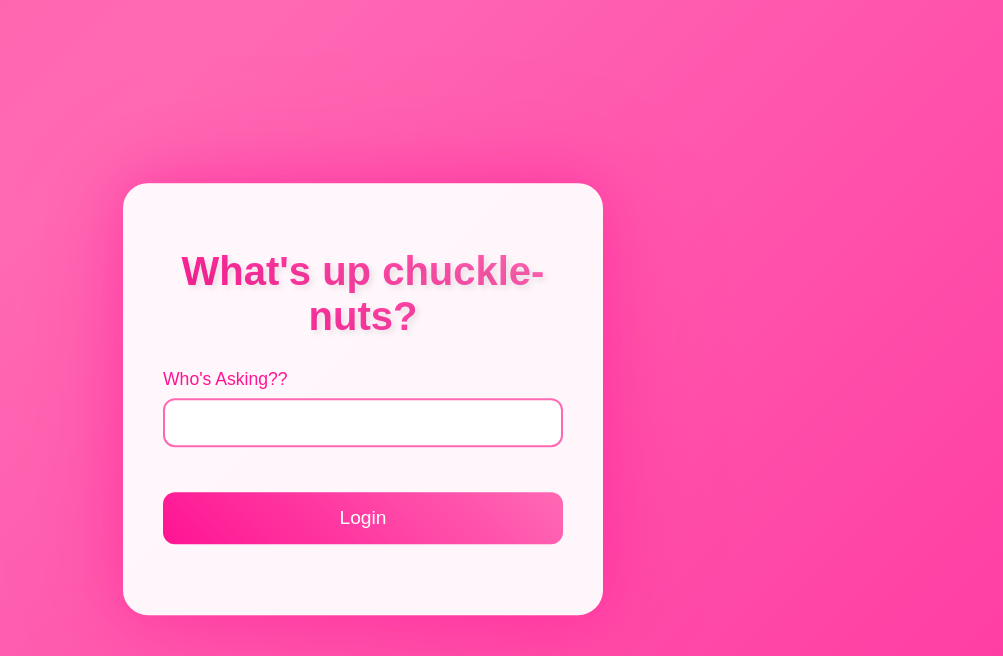
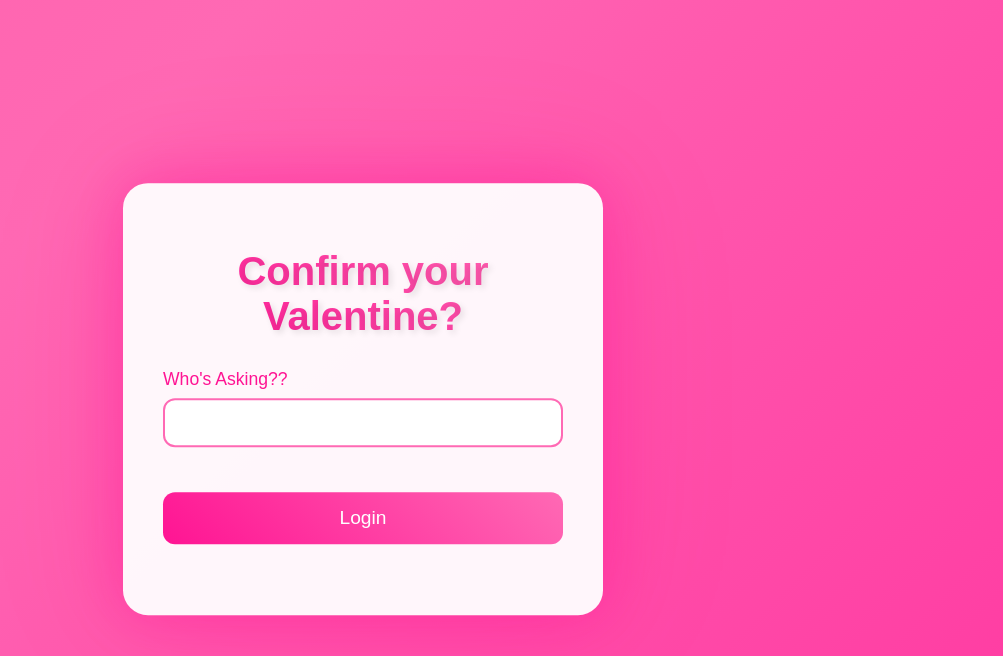
Before and after one commit to Rmorr2001/Valentines-Card, a Flask app: page / in a window 1280 px wide. Shown: the top 656 px of the page, without its empty margins (277-1280 px from the left). Run offline with Flask 3, Linux system fonts and the light colour scheme.

Commit message:
Chuckle Nuts

```diff
--- a/templates/login.html
+++ b/templates/login.html
@@ -123,7 +123,7 @@
 </head>
 <body>
   <div class="login-card">
-    <h1 class="title">What's up chuckle-nuts? </h1>
+    <h1 class="title">Confirm your Valentine? </h1>
     <form id="loginForm" action="/login" method="POST">
       <div class="form-group">
         <label for="password">Who's Asking??</label>
```
